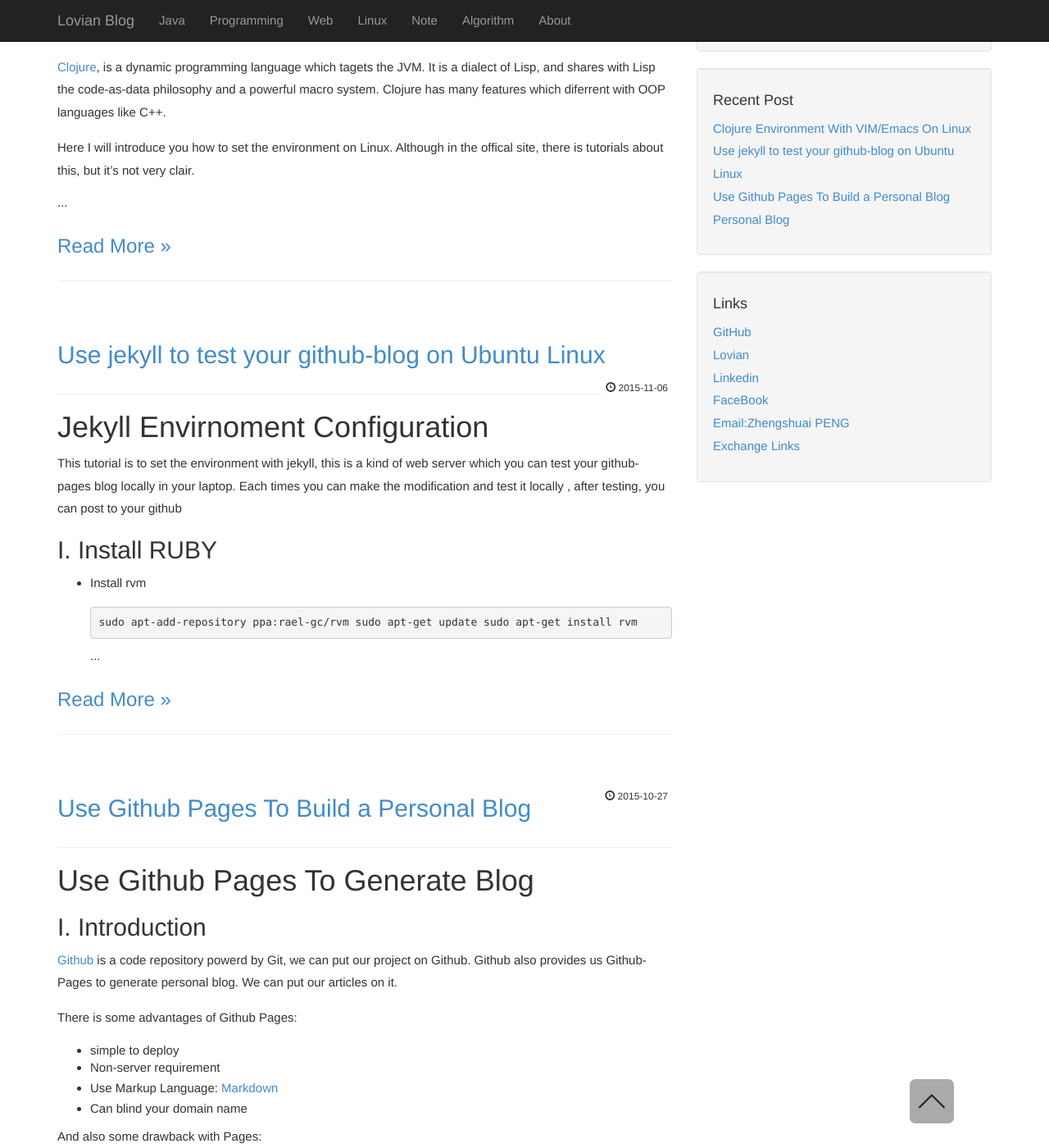
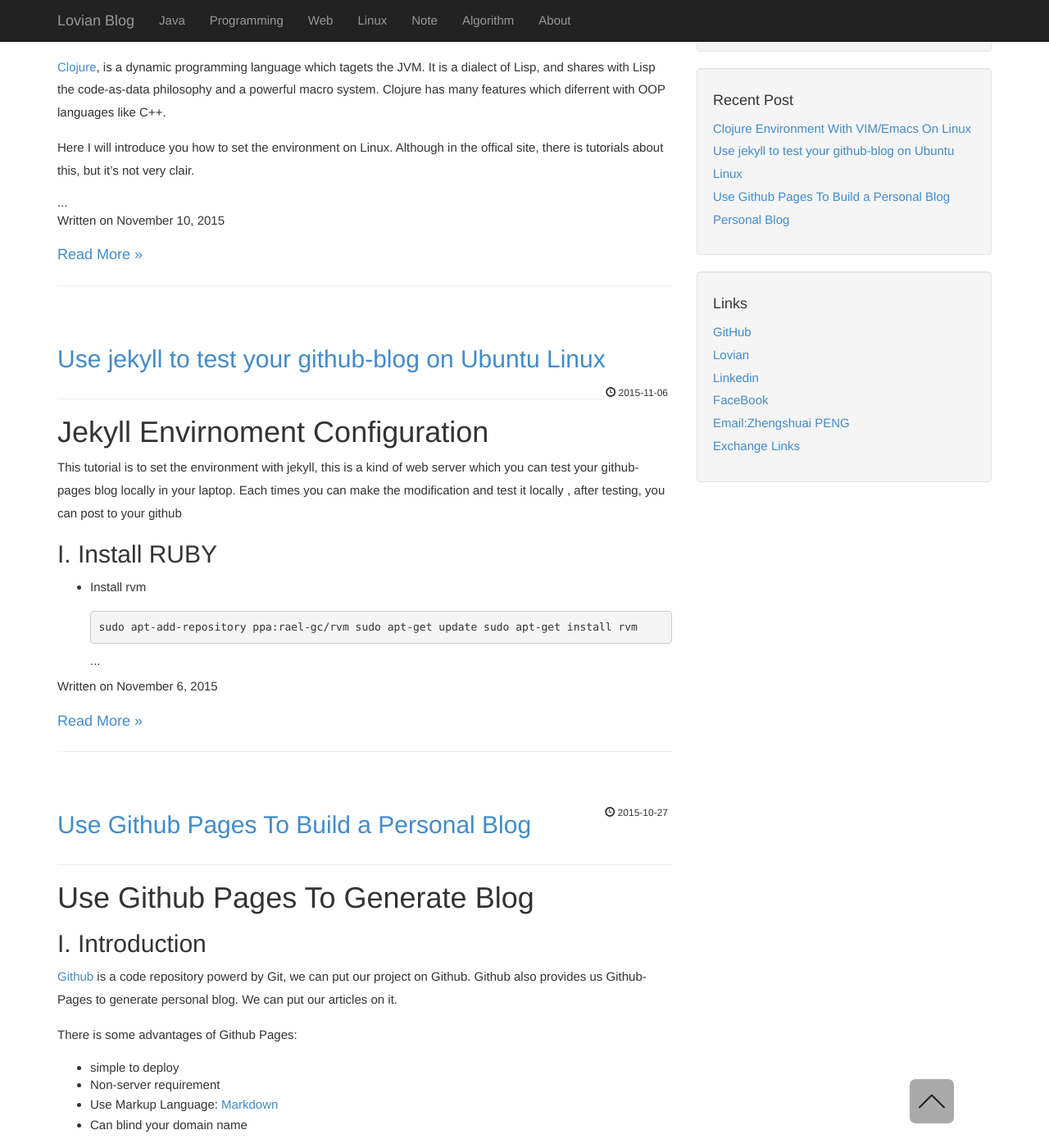
Before and after one commit to ZhengshuaiPENG/zhengshuaipeng.github.io, a Jekyll site: the page built from index.html, in a window 1280 px wide and 1400 px high, scrolled down 208 px. Shown: the whole window at 82% size. Built offline with Jekyll 4.4.1, drawn with Linux system fonts in a browser that asks for light colours; the list of posts is cut into pages by our own code; some of the changed text lies outside the part shown.

```diff
--- a/index.html
+++ b/index.html
@@ -20,7 +20,10 @@
 {{ post.content | truncatewords:75}}
 </br>
 </article>
-	<p><h3><a href="{{ post.url }}">Read More &raquo;</a></h3></p>
+        <div class="date">
+            Written on {{ post.date | date: "%B %e, %Y" }}
+        </div>
+	<p><h4><a href="{{ post.url }}">Read More &raquo;</a></h4></p>
 <hr>
 </br>
 {% endfor %}
```
